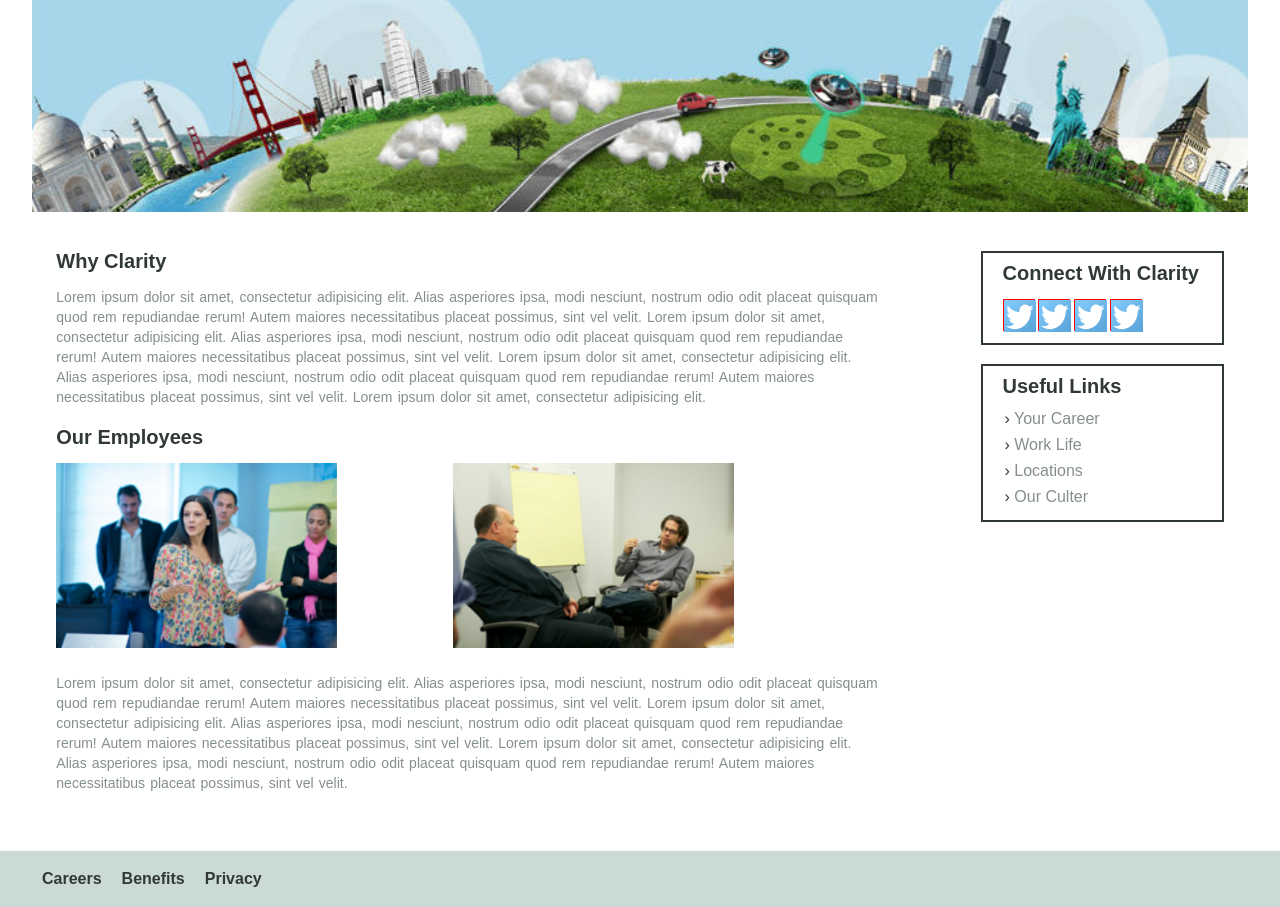
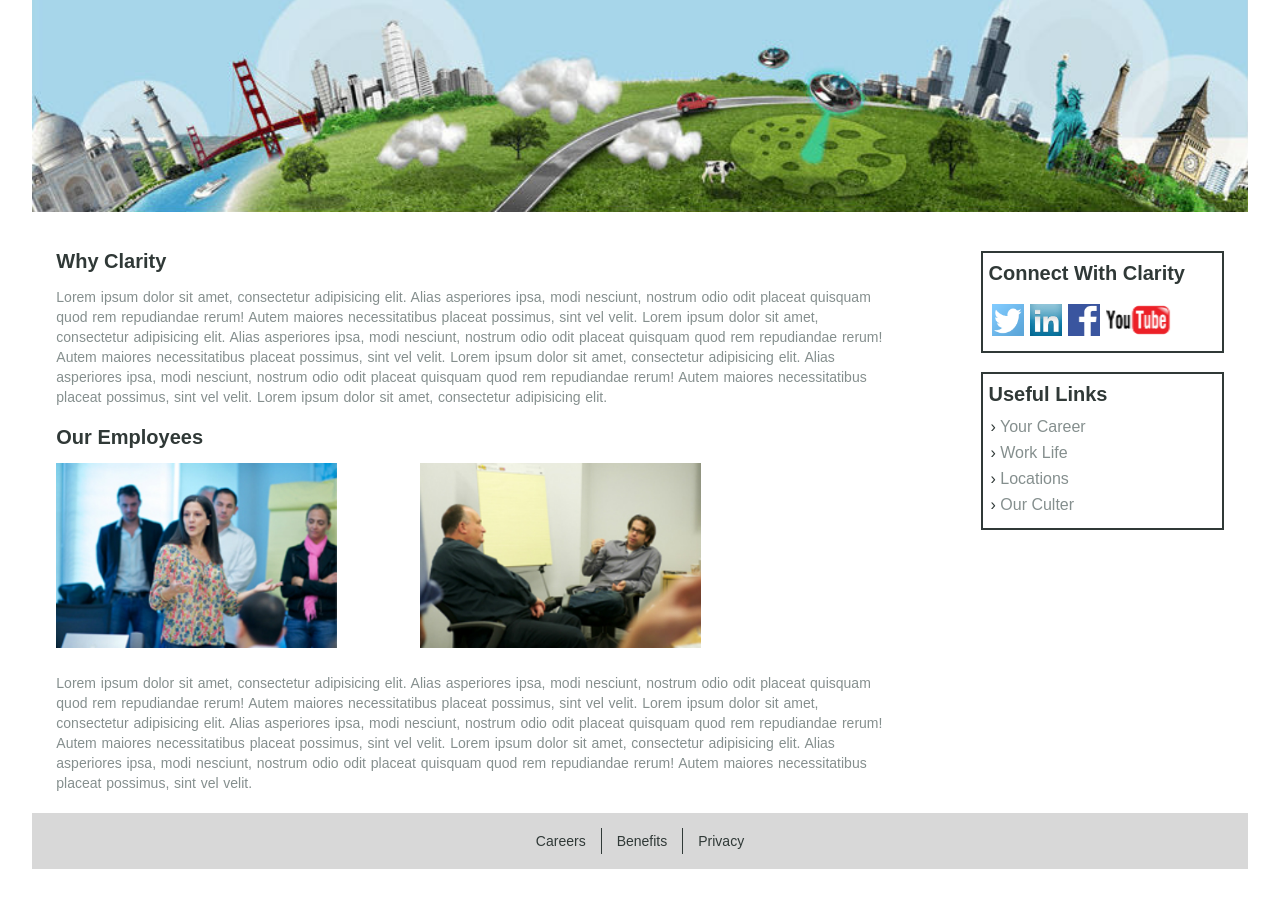
Before and after one commit to DeanJoseph93/clarity, a website with bundled scripts: page index.html in a window 1280 px wide. Shown: the part 208-1115 px from the top of the page. After the commit the page ends 1077 px from the top, so only its background shows below. Built offline with nearby package versions, Linux system fonts and the light colour scheme; files whose address does not match are found by name.

Commit message:
Added images and updated index/scss files

```diff
--- a/index.html
+++ b/index.html
@@ -3,23 +3,29 @@
 <head>
     <meta charset="UTF-8">
     <title>Clarity</title>
+
     <!-- force IE to use latest engine -->
     <meta http-equiv="X-UA-Compatible" content="IE=edge">
+
     <!-- viewport -->
     <meta name="viewport" content="width=device-width, initial-scale=1,
 maximum-scale=1, user-scalable=no">
+
     <!-- force fullscreen for apple devices -->
     <meta name="apple-mobile-web-app-capable" content="yes">
+
     <!-- safari status bar black / black-translucent -->
     <meta name="apple-mobile-web-app-status-bar-style"
           content="black" />
+
     <!-- avoid phone calls apple / blackberry -->
     <meta name="format-detection" content="telephone=no">
-    <meta http-equiv="x-rim-auto-match" content="none">
 
-    <!--/fonts-->
+
+    <link rel="shortcut icon" href="build/imgs/Clarity_logo.jpg" media="screen">
 
     <!--/favicons-->
+    <link rel="shortcut icon" href="build/imgs/Clarity_logo.jpg" media="screen">
     <!--<link rel="apple-touch-icon" sizes="57x57" href="build/imgs/favicons/apple-icon-57x57.png">
     <link rel="apple-touch-icon" sizes="60x60" href="build/imgs/favicons/apple-icon-60x60.png">
     <link rel="apple-touch-icon" sizes="72x72" href="build/imgs/favicons/apple-icon-72x72.png">
@@ -130,11 +136,11 @@ maximum-scale=1, user-scalable=no">
                             <div id="clarity_content">
                                 <h2>Connect With Clarity</h2>
                                 <br>
-                                <div class="top_row social-icons">
+                                <div class="social-icons">
                                     <div class="border-box"><img src="build/imgs/icons/twitter_icon.png" alt="twitter icon"></div>
-                                    <div class="border-box"><img src="build/imgs/icons/twitter_icon.png" alt="twitter icon"></div>
-                                    <div class="border-box"><img src="build/imgs/icons/twitter_icon.png" alt="twitter icon"></div>
-                                    <div class="border-box"><img src="build/imgs/icons/twitter_icon.png" alt="twitter icon"></div>
+                                    <div class="border-box"><img src="build/imgs/icons/in_icon.jpg" alt="linkedin icon"></div>
+                                    <div class="border-box"><img src="build/imgs/icons/facebook_icon.png" alt="facebook icon"></div>
+                                    <div class="border-box"><img src="build/imgs/icons/youtube_icon.png" alt="youtube icon"></div>
                                 </div><!--/top_row-->
                             </div><!--/clarity_content-->
                         </div><!--/connect_clarity-->
@@ -165,8 +171,8 @@ maximum-scale=1, user-scalable=no">
             <div class="foot_content">
                 <ul id="foot_links">
                     <li><a href="#">Careers</a></li>
-                    <li><a href="#">Benefits</a></li>
-                    <li><a href="#">Privacy</a></li>
+                    <li><a href="#" class="nav-border">Benefits</a></li>
+                    <li><a href="#" class="nav-border">Privacy</a></li>
                 </ul><!--/foot_links-->
             </div><!--/foot_content-->
         </div><!--/container-->
```
Also changed, not shown: build/css/style.css, build/dist/scss/style.scss, build/imgs/icons/facebook_icon.png (added), build/imgs/icons/in_icon.jpg (added), build/imgs/icons/youtube_icon.png (added).
